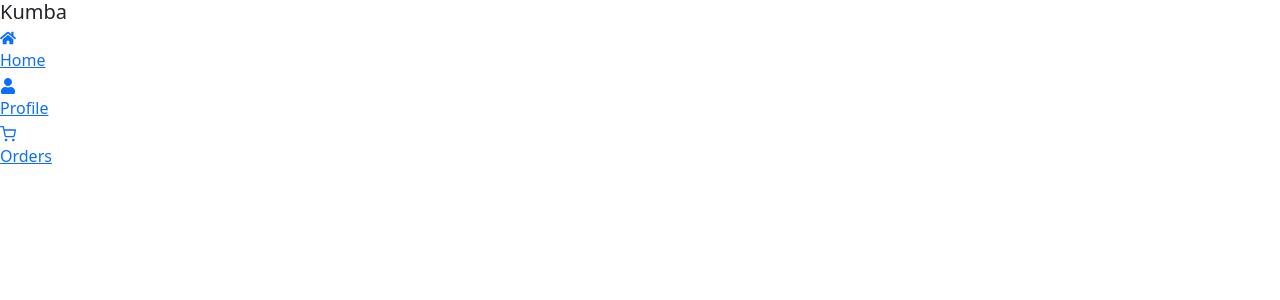
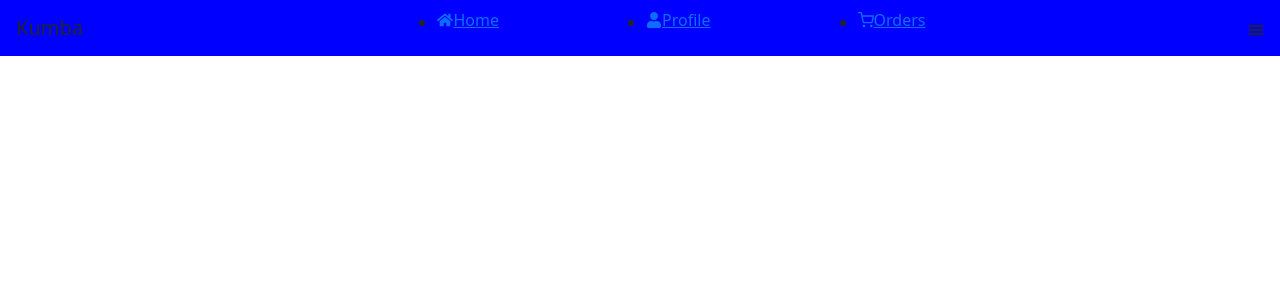
Before and after one commit to AyoTheInspired/kumba-task, a React (Create React App) app: page / in a window 1280 px wide. Shown: the top 300 px of the page. Built offline with nearby package versions, Linux system fonts and the light colour scheme.

Commit message:
Sidebar stylings

```diff
--- a/src/App.css
+++ b/src/App.css
@@ -0,0 +1,17 @@
+.flexed {
+	display: flex;
+	justify-content: center;
+	align-items: center;
+}
+
+.flex-col {
+	display: flex;
+	flex-direction: column;
+	align-items: center;
+}
+
+.flex-btw {
+	display: flex;
+	justify-content: space-between;
+	align-items: center;
+}
--- a/src/components/Header.js
+++ b/src/components/Header.js
@@ -1,21 +1,25 @@
-import React from "react";
+import React, { useState } from "react";
 import { NavLink } from "react-router-dom";
 import styled from "styled-components";
 import { navLinks } from "../appData";
+import { GiHamburgerMenu } from "react-icons/gi";
+import { FaTimes } from "react-icons/fa";
 
 function Header() {
+	const [sidebarOpen, setSidebarOpen] = useState(false);
+
 	return (
-		<Nav>
+		<Nav className="flex-btw px-3 py-2">
 			<div className="nav__left">
 				<h5 className="mb-0">Kumba</h5>
 			</div>
-			<div className="nav__mid">
+			<div className="nav__mid flex-btw col-lg-5 mx-auto">
+				<ul className="flex-btw mx-auto col">
 					{navLinks.map((link, index) => {
 						const { title, icon, path } = link;
-
 						return (
+							<li key={index + 1}>
 								<NavLink
-							key={index + 1}
 									to={path}
 									className="nav__link"
 									activeClassName="nav__link-active">
@@ -23,14 +27,52 @@ function Header() {
 										{icon} <p className="nav__link-title mb-0"> {title} </p>
 									</div>
 								</NavLink>
+							</li>
 						);
 					})}
+				</ul>
 			</div>
-			<div className="nav__right"></div>
+			<div className="nav__right">
+				{sidebarOpen ? (
+					<FaTimes className="sidebar__controls" />
+				) : (
+					<GiHamburgerMenu className="sidebar__controls" />
+				)}
+			</div>
 		</Nav>
 	);
 }
 
 export default Header;
 
-const Nav = styled.nav``;
+const Nav = styled.nav`
+	position: sticky;
+	top: 0;
+	width: 100%;
+	background: blue;
+
+	@media (max-width: 768px) {
+		position: relative;
+		/* width: 100%; */
+
+		.nav__mid {
+			position: absolute;
+			top: 40px;
+			left: 0;
+			right: 0;
+			/* width: 99%; */
+			margin: 0;
+			/* overflow-x: hidden; */
+			/* height: 100%; */
+			min-height: calc(100vh - 40px);
+			background: green;
+
+			ul {
+				flex-direction: column;
+				height: 100%;
+				/* background: red; */
+				margin: 0;
+			}
+		}
+	}
+`;
```
Lines whose indentation alone changed are shown as unchanged.
